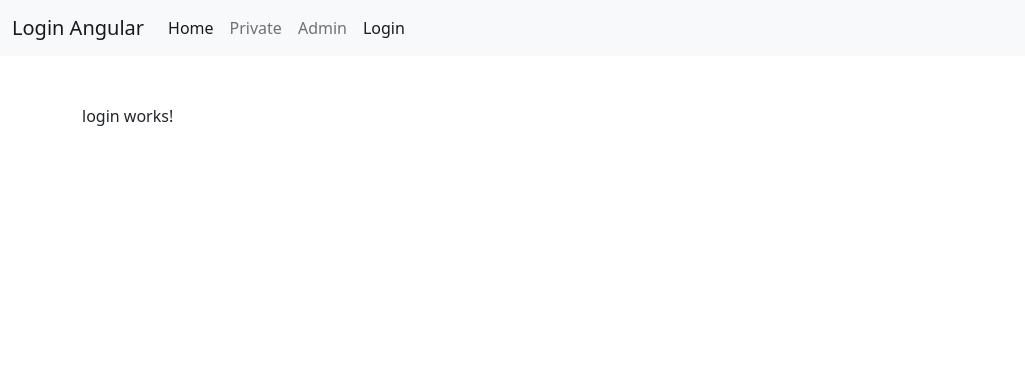
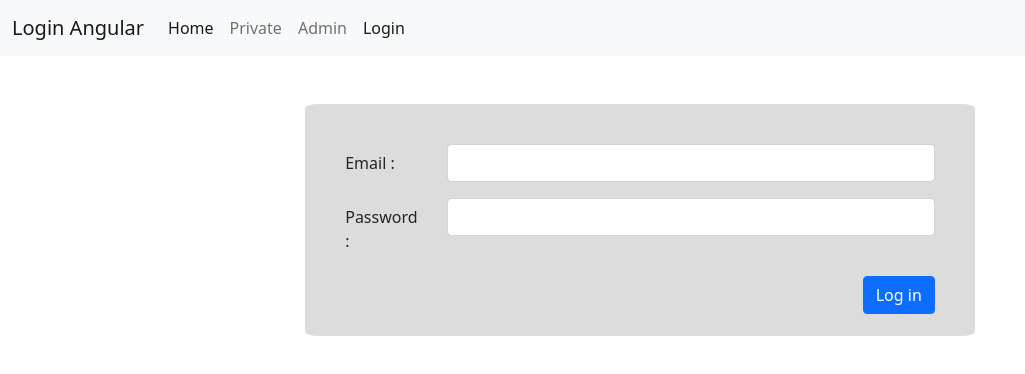
Before and after one commit to Orick08/loginea, an Angular app in the folder frontend/: page /login in a window 1280 px wide. Shown: the top 374 px of the page, without its empty margins (0-1025 px from the left). Built offline with nearby package versions, Linux system fonts and the light colour scheme.

Commit message:
Adds the login form

```diff
--- a/frontend/src/app/components/login/login.component.css
+++ b/frontend/src/app/components/login/login.component.css
@@ -0,0 +1,8 @@
+.login-box {
+  width: 60%;
+  margin: 0 auto;
+  background-color: gainsboro;
+  padding: 40px;
+  padding-bottom: 60px;
+  border-radius: 2%;
+}
--- a/frontend/src/app/components/login/login.component.html
+++ b/frontend/src/app/components/login/login.component.html
@@ -1 +1,19 @@
-<p>login works!</p>
+<div class="login-box">
+  <div class="row mb-3">
+    <label for="inputEmail3" class="col-sm-2 col-form-label">Email :</label>
+    <div class="col-sm-10">
+      <input type="email" class="form-control" id="inputEmail3">
+    </div>
+  </div>
+  <div class="row mb-3">
+    <label for="inputPassword3" class="col-sm-2 col-form-label">Password :</label>
+    <div class="col-sm-10">
+      <input type="password" class="form-control" id="inputPassword3">
+    </div>
+  </div>
+
+
+  <button class="btn btn-primary float-end" (click)="logIn()">Log in</button>
+
+
+</div>
--- a/frontend/src/app/components/login/login.component.ts
+++ b/frontend/src/app/components/login/login.component.ts
@@ -3,13 +3,12 @@
 @Component({
   selector: 'app-login',
   templateUrl: './login.component.html',
-  styleUrls: ['./login.component.css']
+  styleUrls: ['./login.component.css'],
 })
 export class LoginComponent implements OnInit {
+  constructor() {}
 
-  constructor() { }
+  ngOnInit(): void {}
 
-  ngOnInit(): void {
-  }
-
+  logIn() {}
 }
```
